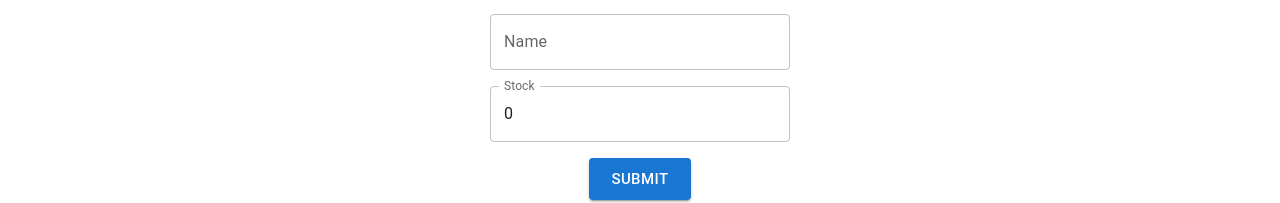
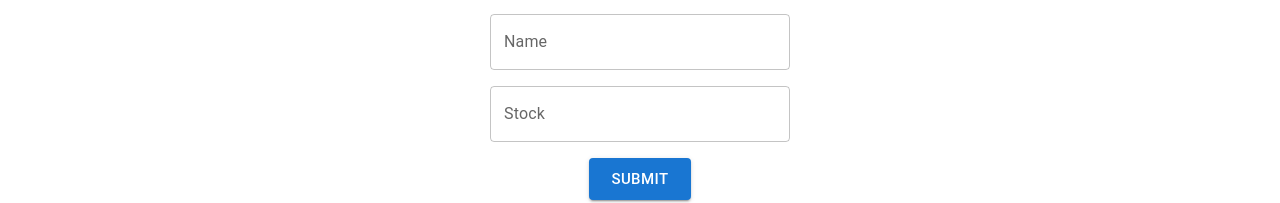
Before and after one commit to AyuPatidar/Jwell, a React (Create React App) app in the folder client/: page /products/form in a window 1280 px wide. Shown: the part 346-549 px from the top of the page. Built offline with nearby package versions, Linux system fonts and the light colour scheme.

Commit message:
UI Improvements

```diff
--- a/client/src/components/BakayaForm.tsx
+++ b/client/src/components/BakayaForm.tsx
@@ -63,14 +63,13 @@ const BakayaForm = ({ userType, userId }: IProps) => {
                 <Box
                   display={"flex"}
                   flexDirection={"column"}
-                  justifyContent={"center"}
-                  alignItems={"center"}
                 >
                   <TextField
                     type="tel"
                     label="Amount"
                     value={values.paid}
                     onChange={(e) => setFieldValue(`paid`, e.target.value)}
+                    sx={{ width: 300 }}
                   />
                   <FormikErrorMessage name={`paid`} />
                 </Box>
--- a/client/src/pages/ProductForm.tsx
+++ b/client/src/pages/ProductForm.tsx
@@ -62,7 +62,7 @@ const ProductForm = () => {
             initialValues={{
               productType: "",
               name: "",
-              stock: 0,
+              stock: null,
             }}
             validationSchema={validationSchema}
             onSubmit={handleSubmit}
@@ -113,13 +113,16 @@ const ProductForm = () => {
                     />
                     <FormikErrorMessage name={"name"} />
                   </Grid>
-                  <Grid item>
+                  <Grid
+                    item
+                    display={"flex"}
+                    flexDirection={"column"}
+                  >
                     <TextField
-                      id="stock"
                       value={values.stock}
                       label="Stock"
                       type="tel"
-                      onChange={handleChange}
+                      onChange={(e) => setFieldValue(`stock`, e.target.value)}
                       sx={{ width: 300 }}
                     />
                     <FormikErrorMessage name={`stock`} />
```
